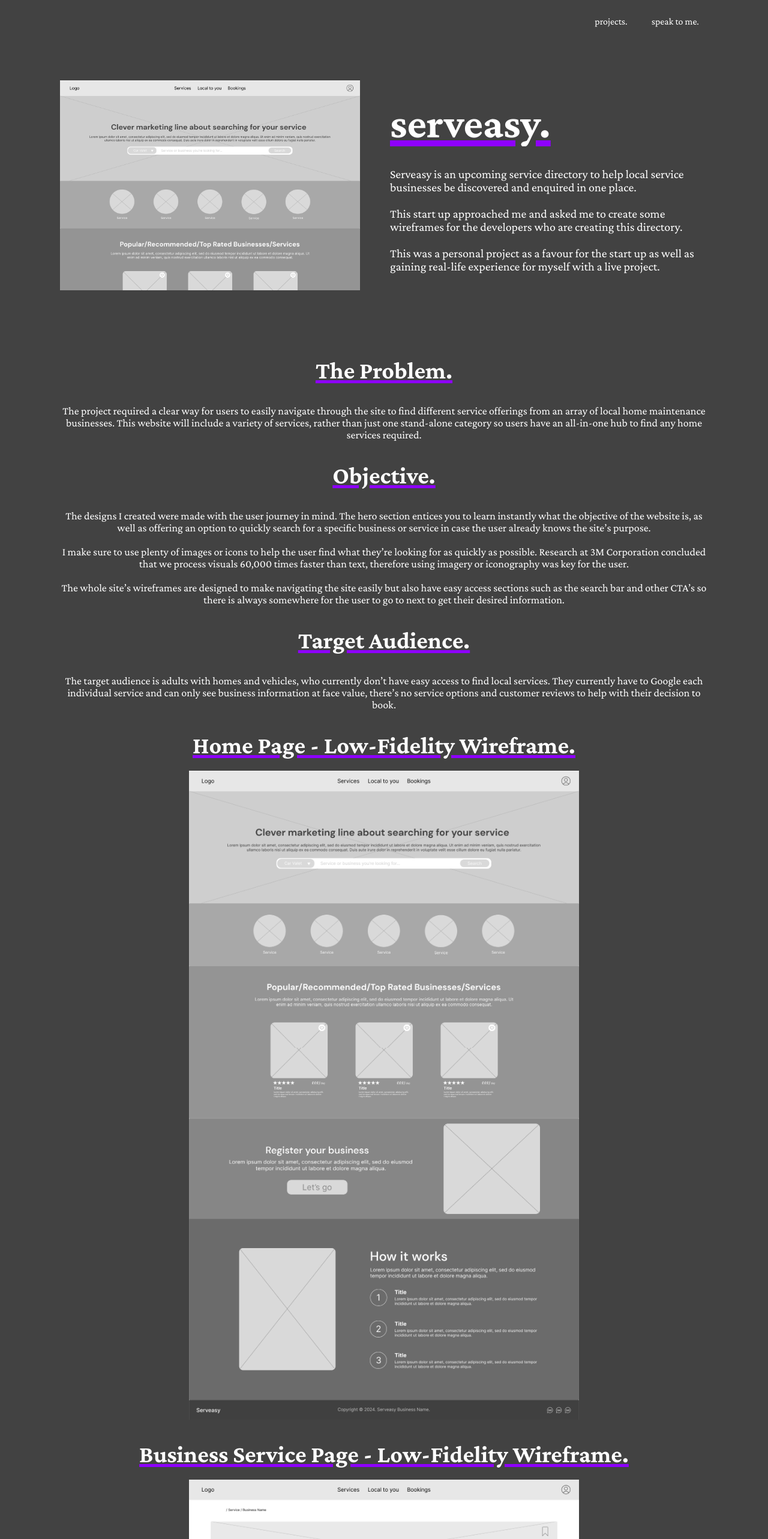
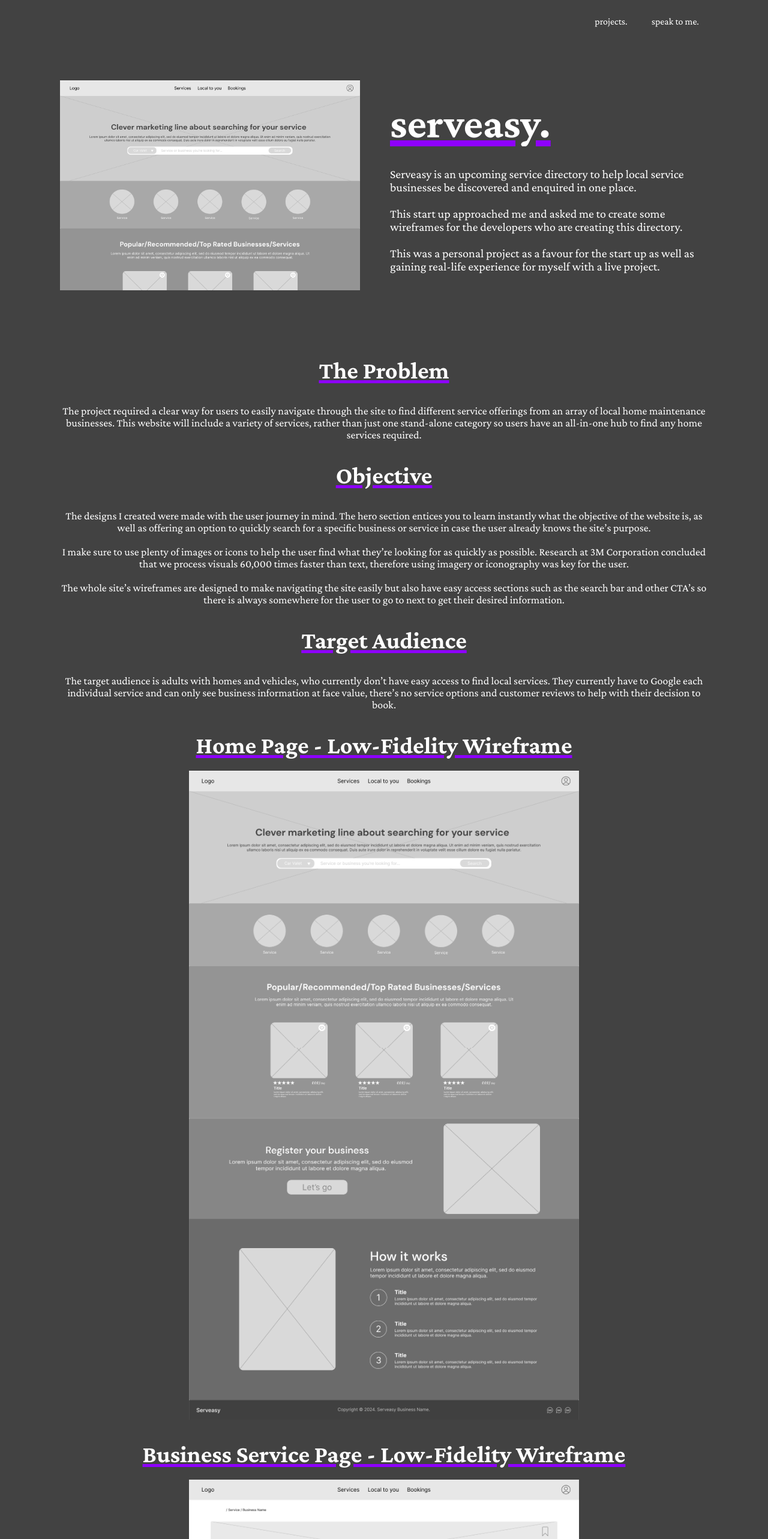
Before and after one commit to CourtRaee/CourtRaee.github.io, a React (Vite) app: page /serveasy in a window 1280 px wide. Shown: the top 2566 px of the page at 60% size. Built offline with nearby package versions, Linux system fonts and the light colour scheme; a web font is replaced by a local one.

Commit message:
Changed dots and renamed last wireframe on serveasy page

```diff
--- a/src/pages/serveasy/serveasy.jsx
+++ b/src/pages/serveasy/serveasy.jsx
@@ -30,7 +30,7 @@
       </div>
 
       <div className="serveasy-text-one-container">
-        <h1 className="serveasy-header-title">The Problem.</h1>
+        <h1 className="serveasy-header-title">The Problem</h1>
 
         <p className="serveasy-copy">
           The project required a clear way for users to easily navigate through
@@ -40,7 +40,7 @@
           all-in-one hub to find any home services required.
         </p>
 
-        <h1 className="serveasy-header-title">Objective.</h1>
+        <h1 className="serveasy-header-title">Objective</h1>
 
         <p className="serveasy-copy">
           The designs I created were made with the user journey in mind. The
@@ -59,7 +59,7 @@
           next to get their desired information.
         </p>
 
-        <h1 className="serveasy-header-title">Target Audience.</h1>
+        <h1 className="serveasy-header-title">Target Audience</h1>
 
         <p className="serveasy-copy">
           The target audience is adults with homes and vehicles, who currently
@@ -72,7 +72,7 @@
 
       <div className="serveasy-wireframes-container">
         <h1 className="serveasy-header-title">
-          Home Page - Low-Fidelity Wireframe.
+          Home Page - Low-Fidelity Wireframe
         </h1>
 
         <div className="serveasy-homepage-wireframes">
@@ -84,7 +84,7 @@
 
         <div className="serveasy-business-service-page">
           <h1 className="serveasy-header-title">
-            Business Service Page - Low-Fidelity Wireframe.
+            Business Service Page - Low-Fidelity Wireframe
           </h1>
           <img
             src="/assets/business-service-page.png"
@@ -95,7 +95,7 @@
 
       <div className="serveasy-service-page">
         <h1 className="serveasy-header-title">
-          Business Service Page - Low-Fidelity Wireframe.
+          Services Page - Low-Fidelity Wireframe
         </h1>
         <img
           src="/assets/service-page.png"
```
